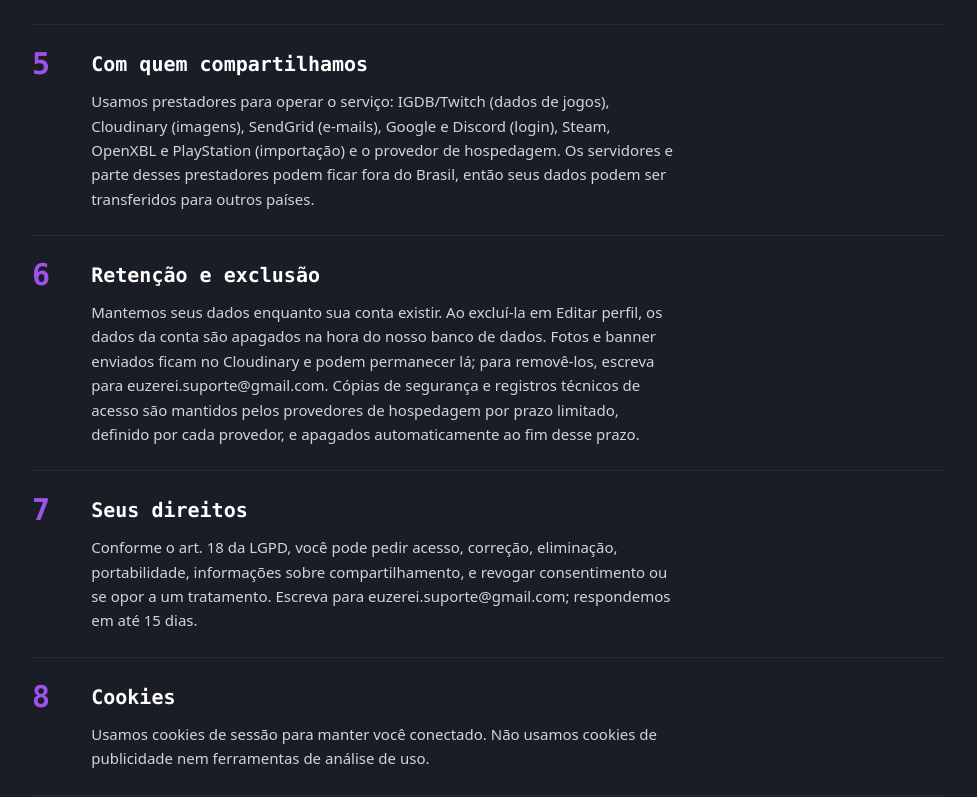
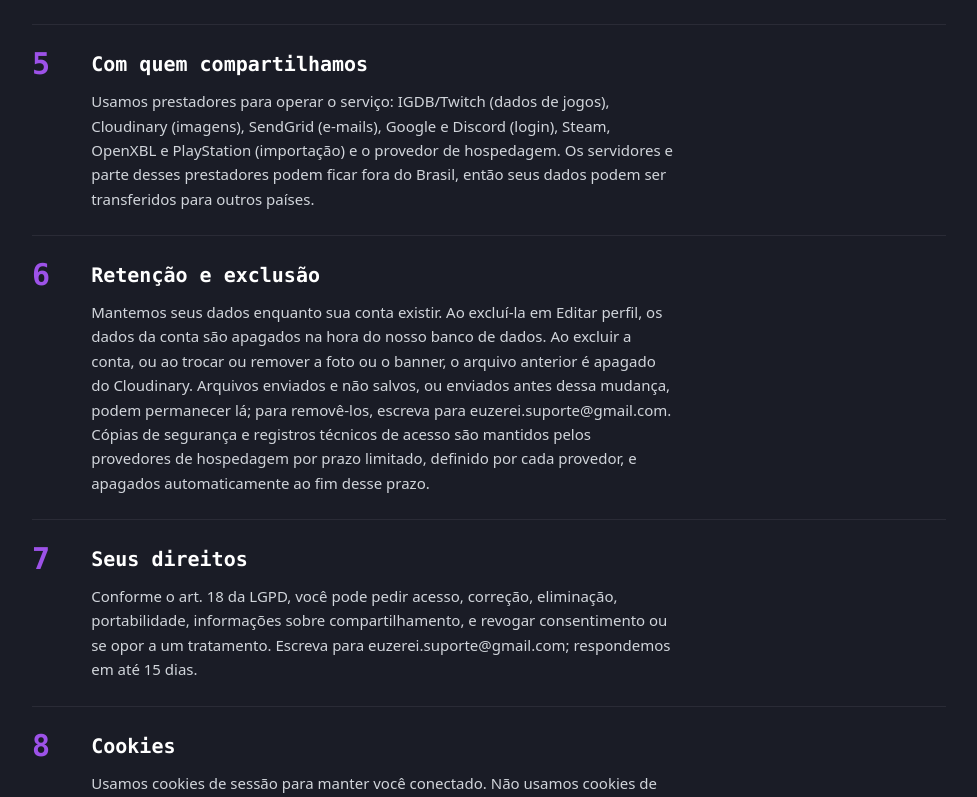
Before and after one commit to MathQuente/lib-front-end, a React (Vite) app: page /privacidade in a window 1280 px wide. Shown: the part 1073-1870 px from the top of the page, without its empty margins (294-1271 px from the left). Built offline with nearby package versions, Linux system fonts and the light colour scheme; no server answers; a web font is replaced by a local one.

Commit message:
docs(privacidade): arquivos apagados do Cloudinary ao trocar ou excluir
A seção 6 passa a dizer que foto e banner anteriores são apagados do Cloudinary e atualiza a data da política.

```diff
--- a/src/pages/privacyPage.tsx
+++ b/src/pages/privacyPage.tsx
@@ -38,7 +38,7 @@ const sections: LegalSection[] = [
   {
     heading: '6. Retenção e exclusão',
     paragraphs: [
-      'Mantemos seus dados enquanto sua conta existir. Ao excluí-la em Editar perfil, os dados da conta são apagados na hora do nosso banco de dados. Fotos e banner enviados ficam no Cloudinary e podem permanecer lá; para removê-los, escreva para euzerei.suporte@gmail.com. Cópias de segurança e registros técnicos de acesso são mantidos pelos provedores de hospedagem por prazo limitado, definido por cada provedor, e apagados automaticamente ao fim desse prazo.'
+      'Mantemos seus dados enquanto sua conta existir. Ao excluí-la em Editar perfil, os dados da conta são apagados na hora do nosso banco de dados. Ao excluir a conta, ou ao trocar ou remover a foto ou o banner, o arquivo anterior é apagado do Cloudinary. Arquivos enviados e não salvos, ou enviados antes dessa mudança, podem permanecer lá; para removê-los, escreva para euzerei.suporte@gmail.com. Cópias de segurança e registros técnicos de acesso são mantidos pelos provedores de hospedagem por prazo limitado, definido por cada provedor, e apagados automaticamente ao fim desse prazo.'
     ]
   },
   {
@@ -65,7 +65,7 @@ export function PrivacyPage() {
   return (
     <LegalPage
       title="Política de privacidade"
-      updatedAt="30 de outubro de 2026"
+      updatedAt="11 de novembro de 2026"
       sections={sections}
     />
   )
```
